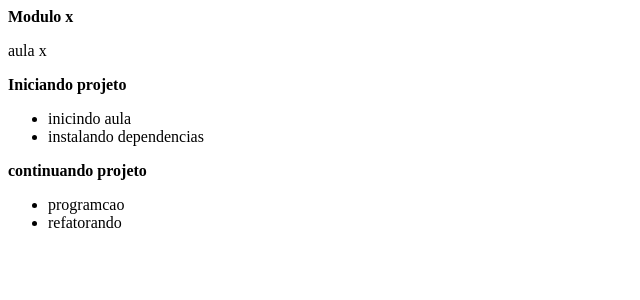
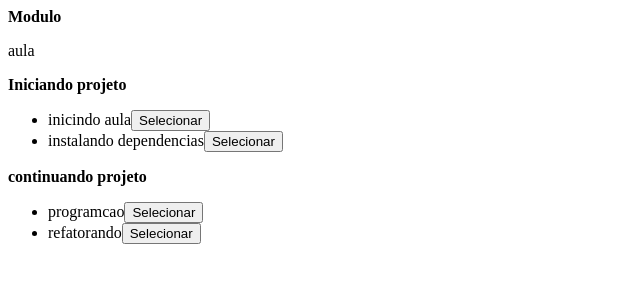
Before and after one commit to thebinario/redux-react, a React (Create React App) app: page / in a window 1280 px wide. Shown: the top 300 px of the page, without its empty margins (0-640 px from the left). Built offline with nearby package versions, Linux system fonts and the light colour scheme.

Commit message:
fazendo Comunicacao entre componentes
Signed-off-by: Abimael Ferreira <abimaelfrrr@gmail.com>

```diff
--- a/src/components/Sidebar/index.js
+++ b/src/components/Sidebar/index.js
@@ -2,15 +2,25 @@ import React from 'react';
 
 import {connect} from 'react-redux';
 
-const Sidebar = ({modules}) => (
+
+function toggleLesson(module, lesson) {
+    return{
+        type: 'TOGGLE_LESSON',
+        module,
+        lesson,
+    }
+}
+
+const Sidebar = ({modules, dispatch}) => (
     <aside>
     {modules.map(modules => (
         <div key={modules.id}>
             <strong>{modules.title}</strong>
             <ul>
-                {modules.lessons.map(lessons =>(
-                    <li key={lessons.id}>
-                        {lessons.title}
+                {modules.lessons.map(lesson =>(
+                    <li key={lesson.id}>
+                        {lesson.title}
+                        <button onClick={() => dispatch(toggleLesson(modules, lesson))}> Selecionar </button>
                     </li>
                 ))}
             </ul>
--- a/src/components/Video/index.js
+++ b/src/components/Video/index.js
@@ -1,14 +1,16 @@
-import React, { Component } from 'react';
+import React from 'react';
 
-class Video extends Component {
-    render() {
-        return (
-            <div>
-                <strong> Modulo x</strong>
-                <p> aula x</p>
-            </div>
-        );
-    }
-}
+import {connect} from 'react-redux';
 
-export default Video;
+const Video = ({activeModule, activeLesson}) => (
+
+<div>
+    <strong> Modulo {activeModule.title} </strong>
+    <p> aula {activeLesson.title} </p>
+</div>
+);
+
+export default connect(state => ({
+    activeModule: state.activeModule,
+    activeLesson: state.activeLesson,
+}))(Video);
--- a/src/store/index.js
+++ b/src/store/index.js
@@ -1,9 +1,8 @@
 import { createStore } from 'redux';
 
-function reducer () {
-    return {
-        activeLesson: null,
-        activeModule: null,
+const INITIAL_STATE = {
+    activeLesson: {},
+    activeModule: {},
     modules: [
         {id:1,
             title: 'Iniciando projeto',lessons: [
@@ -18,7 +17,17 @@ function reducer () {
             ],
         },
     ]
+};
+
+function reducer (state= INITIAL_STATE, action) {
+    if(action.type === "TOGGLE_LESSON"){
+        return {
+            ...state,
+            activeLesson: action.lesson,
+            activeModule: action.module
+        };
     }
+    return state;
 }
 
 
```
Lines whose indentation alone changed are shown as unchanged.
